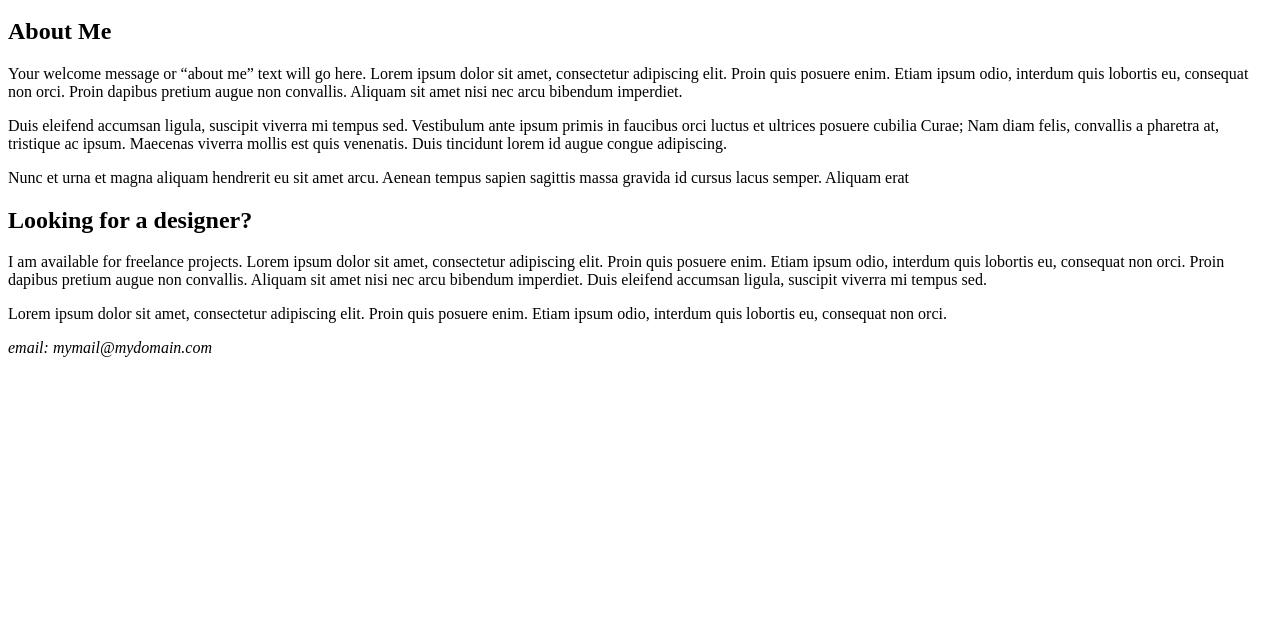
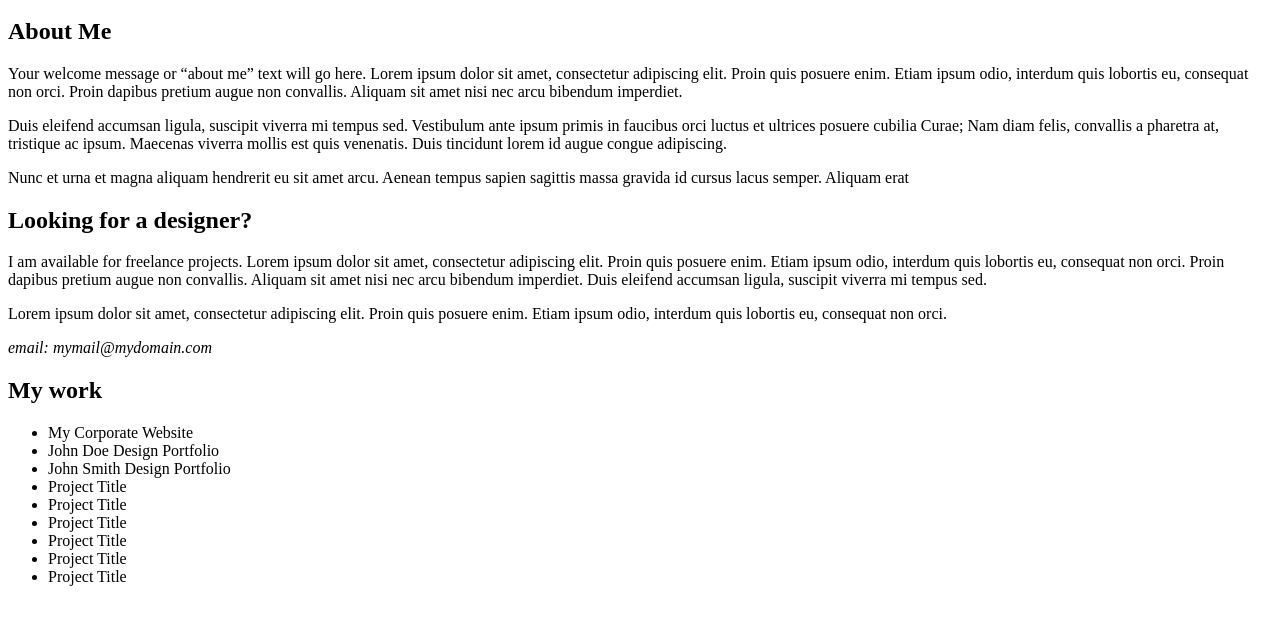
Before and after one commit to icyater/one-page-portfolio, a plain HTML site: page index.html in a window 1280 px wide. Shown: the part 147-772 px from the top of the page. Drawn offline with Linux system fonts and the light colour scheme.

Commit message:
2. section with list items added

```diff
--- a/index.html
+++ b/index.html
@@ -29,6 +29,20 @@
 
 		<address>email: mymail@mydomain.com</address>
 	</section>
+	<section>
+		<h2>My work</h2>
+		<ul>
+			<li>My Corporate Website</li>
+			<li>John Doe Design Portfolio</li>
+			<li>John Smith Design Portfolio</li>
+			<li>Project Title</li>
+			<li>Project Title</li>
+			<li>Project Title</li>
+			<li>Project Title</li>
+			<li>Project Title</li>
+			<li>Project Title</li>
+		</ul>
+	</section>
 
 </body>
 </html>
```
